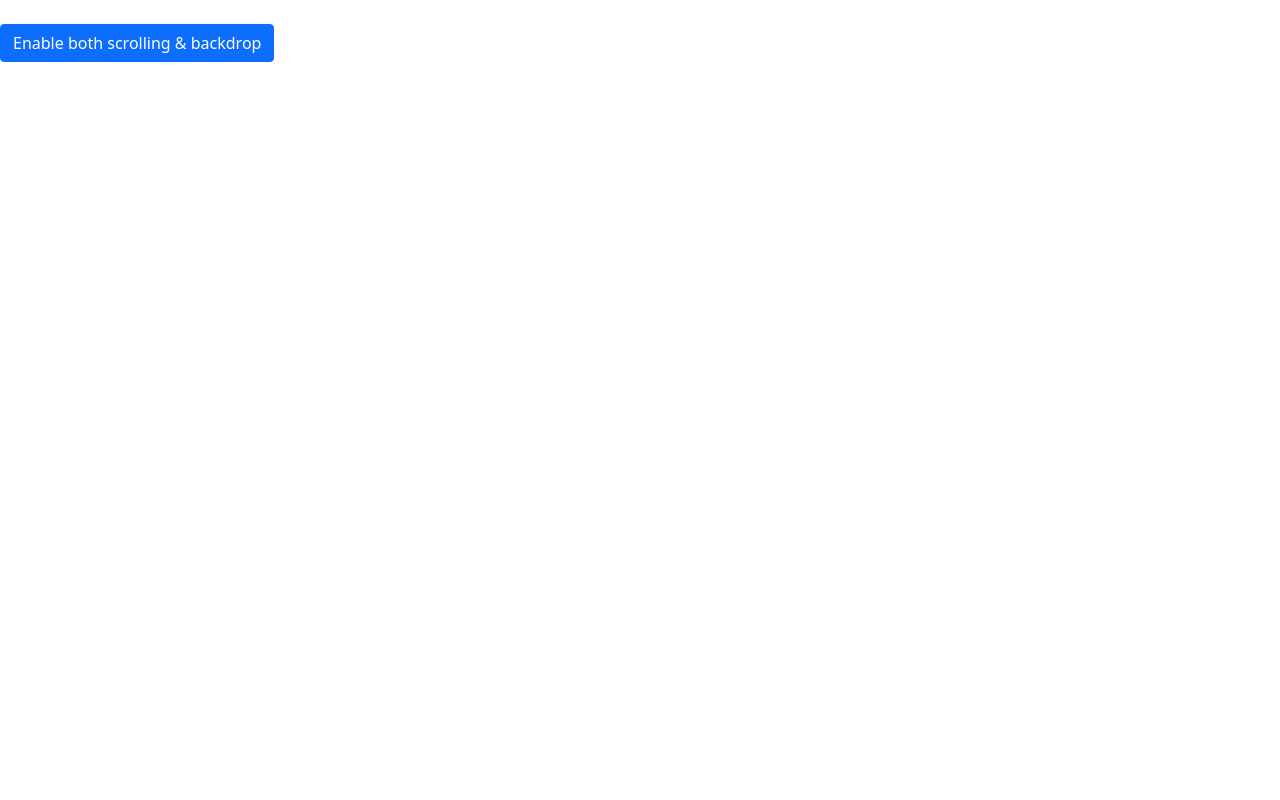
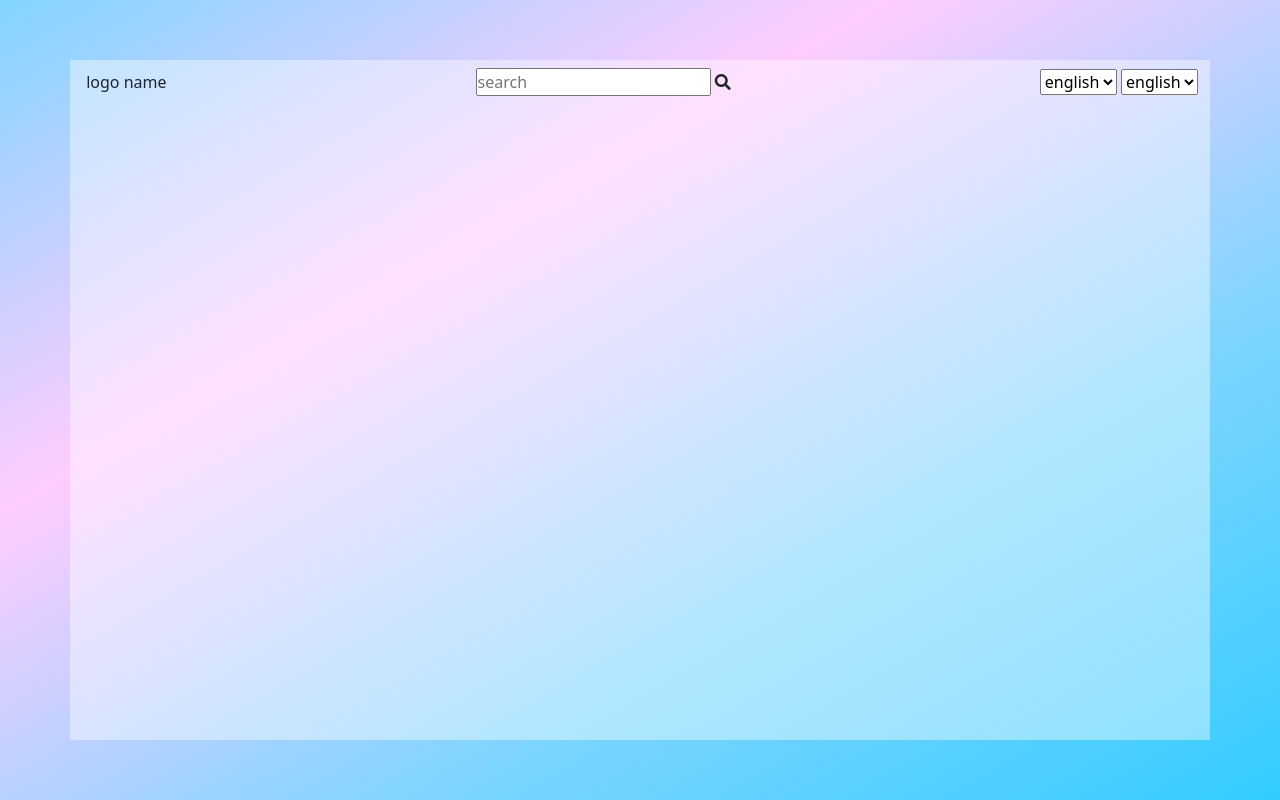
Before and after one commit to ramziddinolimov/express_backend, a website: page views/index.html in a window 1280 px wide. Drawn offline with nearby package versions, Linux system fonts and the light colour scheme; files that its build step writes are made by us from their sources; files whose address does not match are found by name.

Commit message:
continued navbar

```diff
--- a/public/style.css
+++ b/public/style.css
@@ -0,0 +1,32 @@
+*{
+    margin: 0;
+    padding: 0;
+    box-sizing: border-box;
+    user-select: none;
+}
+
+ul{
+    list-style: none;
+}
+
+a{
+    text-decoration: none;
+}
+
+img{
+    width: 100%;
+}
+
+body{
+    display: flex;
+    align-items: center;
+    justify-content: center;
+    min-height: 100vh;
+    background: linear-gradient(-30deg, #33ccff, #81d5ff, #ffccff, #81d5ff);
+}
+
+.container{
+    width: 90%;
+    height: 85vh;
+    background: rgba(255, 255, 255, .4);
+}
--- a/views/index.html
+++ b/views/index.html
@@ -5,23 +5,45 @@
     <meta http-equiv="X-UA-Compatible" content="IE=edge">
     <meta name="viewport" content="width=device-width, initial-scale=1.0">
     <title>sayt</title>
+    <link rel="stylesheet" href="https://use.fontawesome.com/releases/v5.15.4/css/all.css" integrity="sha384-DyZ88mC6Up2uqS4h/KRgHuoeGwBcD4Ng9SiP4dIRy0EXTlnuz47vAwmeGwVChigm" crossorigin="anonymous">
     <link href="https://cdn.jsdelivr.net/npm/bootstrap@5.1.0/dist/css/bootstrap.min.css" rel="stylesheet" integrity="sha384-KyZXEAg3QhqLMpG8r+8fhAXLRk2vvoC2f3B09zVXn8CA5QIVfZOJ3BCsw2P0p/We" crossorigin="anonymous">
     <link rel="stylesheet" href="./style.css">
 </head>
-<body class="py-4">
+<body>
 
-    <button class="btn btn-primary" type="button" data-bs-toggle="offcanvas" data-bs-target="#offcanvasWithBothOptions" aria-controls="offcanvasWithBothOptions">Enable both scrolling & backdrop</button>
+    <div class="container">
+        <div class="navbar">
+            <div class="logo">
+                <img src="" alt="">
+                <span class="logoname">logo name</span>
+            </div>
+                <div class="searchbox">
+                    <form action="">
+                        <input type="search" placeholder="search">
+                        <i class="fa fa-search" aria-hidden="true"></i>
+                    </form>
+                </div>
+                <div class="navitem">
+                    <div class="lang">
+                        <select name="" id="">
+                            <option value="">english</option>
+                            <option value="">english</option>
+                            <option value="">english</option>
+                            <option value="">english</option>
+                        </select>
+
+                        <select name="" id="">
+                            <option value="">english</option>
+                            <option value="">english</option>
+                            <option value="">english</option>
+                            <option value="">english</option>
+                        </select>
+                    </div>
+                </div>
+        </div>
+    </div>
 
 
-    <div class="offcanvas offcanvas-start" data-bs-scroll="true" tabindex="-1" id="offcanvasWithBothOptions" aria-labelledby="offcanvasWithBothOptionsLabel">
-        <div class="offcanvas-header">
-          <h5 class="offcanvas-title" id="offcanvasWithBothOptionsLabel">Backdroped with scrolling</h5>
-          <button type="button" class="btn-close text-reset" data-bs-dismiss="offcanvas" aria-label="Close"></button>
-        </div>
-        <div class="offcanvas-body">
-          <p>Try scrolling the rest of the page to see this option in action.</p>
-        </div>
-      </div>
 
 
 
```
Also changed, not shown: public/background.jpg (added), views/unnamed.jpg (added).
